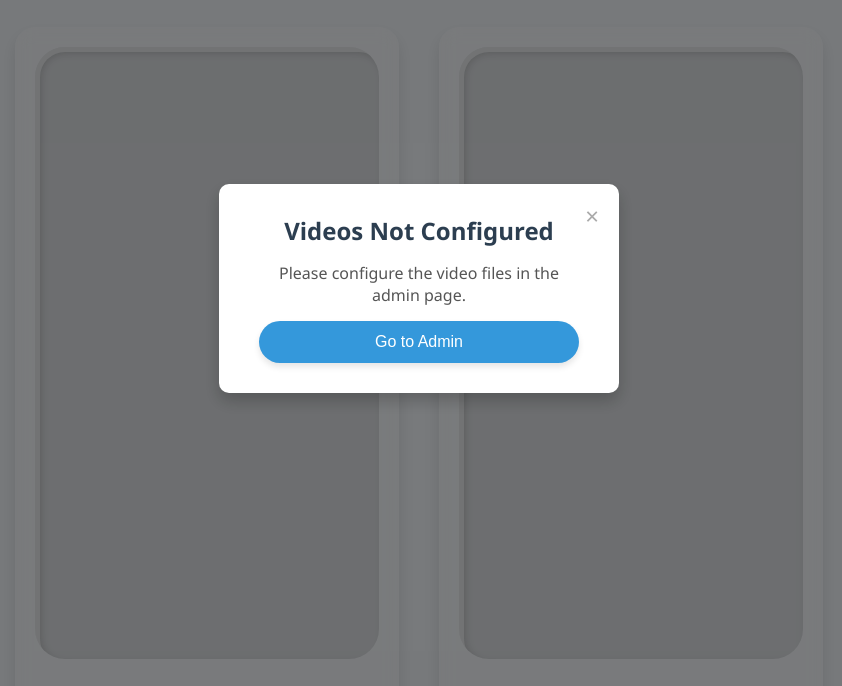
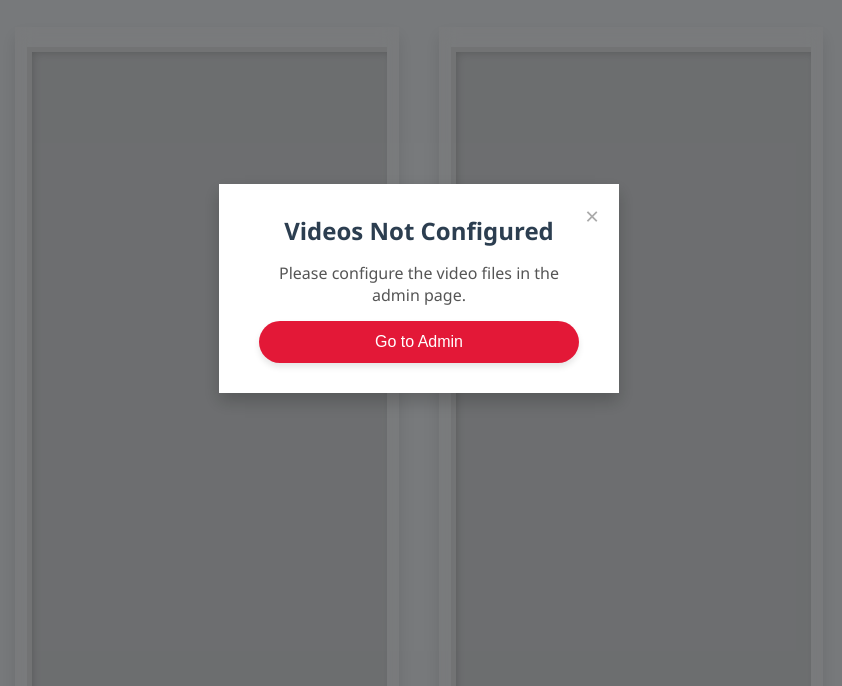
Before and after one commit to Nightfury874/VideoSelectorJfl, a plain HTML site: page public/index.html in a window 1280 px wide. Shown: the part 112-798 px from the top of the page, without its empty margins (221-1063 px from the left). Drawn offline with Linux system fonts and the light colour scheme; no server answers.

Commit message:
Update styles.css

```diff
--- a/public/styles.css
+++ b/public/styles.css
@@ -27,6 +27,7 @@ body {
     padding: 20px;
 
 }
+
 /* 4. Style the header */
 header {
 
@@ -73,11 +74,13 @@ header p {
     align-items: center;
     background: rgba(255, 255, 255, 0.2); /* Semi-transparent background */
     padding: 20px;
-    border-radius: 20px;
+    /* Removed border-radius */
+    /* border-radius: 20px; */
     box-shadow: 0 8px 16px rgba(0, 0, 0, 0.1);
     backdrop-filter: blur(10px); /* Adds a frosted glass effect */
     transition: transform 0.3s ease, box-shadow 0.3s ease;
-    height: 65%; /* Make containers take full height */
+    /* Adjust height to auto for fixed video size */
+    height: auto;
     flex: 1 1 0; /* Allow equal flexing */
     max-width: 32%; /* Each container takes up to 50% of the width */
     overflow: hidden; /* Prevent content overflow */
@@ -89,13 +92,14 @@ header p {
     box-shadow: 0 16px 32px rgba(0, 0, 0, 0.2);
 }
 
-/* 8. Style the phone frame to maintain a portrait aspect ratio */
+/* 8. Style the phone frame to maintain a fixed size */
 .phone-frame {
     position: relative;
-    width: 100%;
-    padding-top: 177.78%; /* 9:16 Aspect Ratio for portrait videos */
+    width: 360px; /* Fixed width */
+    height: 800px; /* Fixed height */
     background: rgba(0, 0, 0, 0.1); /* Placeholder for phone frame */
-    border-radius: 30px;
+    /* Removed border-radius */
+    /* border-radius: 30px; */
     overflow: hidden;
     margin-bottom: 15px;
 }
@@ -108,7 +112,8 @@ header p {
     width: 100%;
     height: 100%;
     border: 5px solid rgba(255, 255, 255, 0.3);
-    border-radius: 30px;
+    /* Removed border-radius */
+    /* border-radius: 30px; */
     box-shadow: inset 0 0 10px rgba(0, 0, 0, 0.2);
 }
 
@@ -126,10 +131,10 @@ video {
 .select-button {
     margin-top: 15px;
     padding: 12px 30px;
-    background-color: #3498db;
+    background-color: #E31837;
     color: #ffffff;
     border: none;
-    border-radius: 25px;
+    border-radius: 25px; /* Keeping button roundness as per original design */
     cursor: pointer;
     font-size: 1em;
     transition: background-color 0.3s ease, transform 0.2s ease;
@@ -143,7 +148,7 @@ video {
 }
 
 .select-button:hover:not(:disabled) {
-    background-color: #2980b9;
+    background-color: #FD3E5B;
     transform: translateY(-2px);
 }
 
@@ -166,7 +171,10 @@ video {
     }
 
     .phone-frame {
-        padding-top: 177.78%; /* Maintain portrait aspect ratio */
+        width: 360px; /* Maintain fixed width */
+        height: 800px; /* Maintain fixed height */
+        /* Removed padding-top as height is fixed */
+        /* padding-top: 177.78%; */
     }
 }
 
@@ -191,7 +199,8 @@ video {
 .popup-content {
     background-color: #ffffff;
     padding: 30px 40px;
-    border-radius: 10px;
+    /* Removed border-radius */
+    /* border-radius: 10px; */
     text-align: center;
     position: relative;
     width: 90%;
@@ -266,7 +275,8 @@ form {
 
     padding: 20px;
 
-    border-radius: 20px;
+    /* Removed border-radius */
+    /* border-radius: 20px; */
 
     box-shadow: 0 8px 16px rgba(0, 0, 0, 0.1);
 
```
